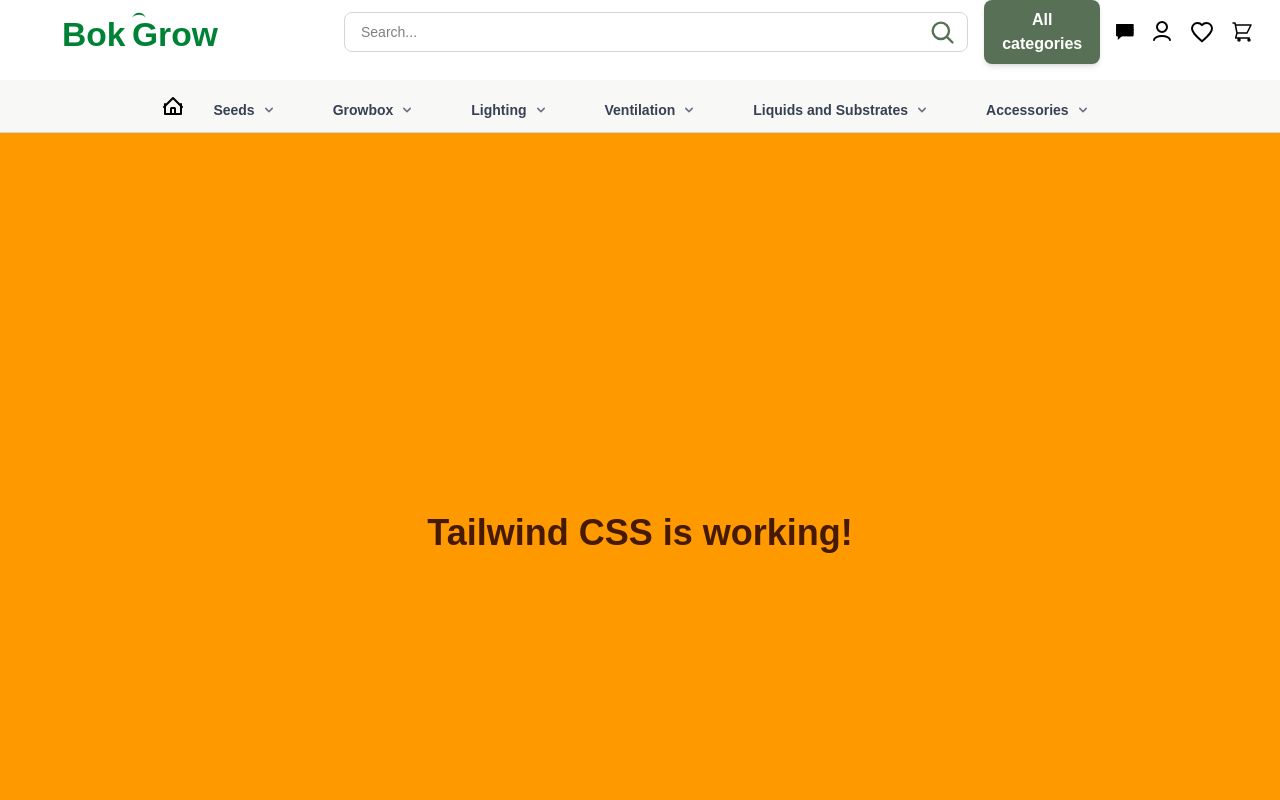
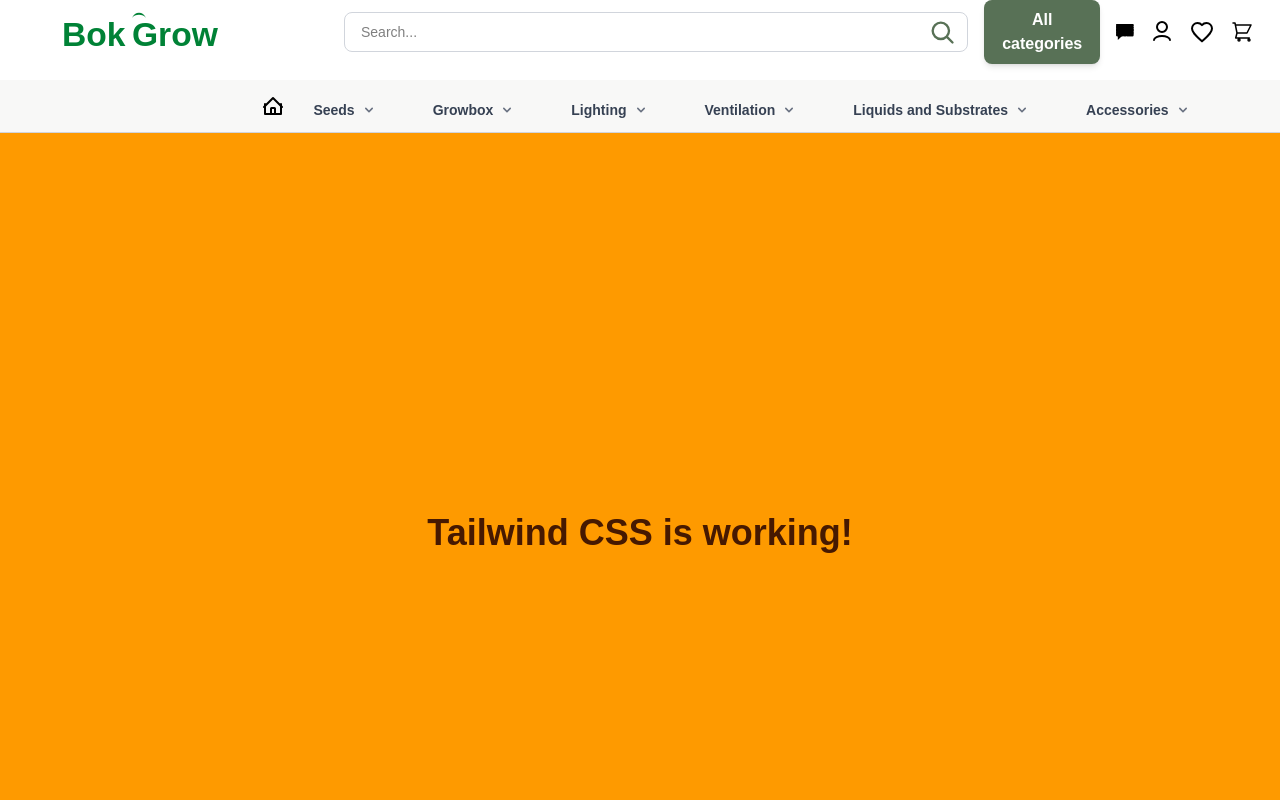
Before and after one commit to milja007/marketShop, a Next.js app: page / in a window 1280 px wide. Shown: the top 800 px of the page. Built offline with nearby package versions, Linux system fonts and the light colour scheme.

Commit message:
pnpm install

```diff
--- a/components/HEADER/LinkNavbar.tsx
+++ b/components/HEADER/LinkNavbar.tsx
@@ -5,8 +5,8 @@ import { MENUDATA } from "@/data(fake)/CATEGORIES";
 import HomeSvg from "./SVGS/HomeSvg";
 const LinkNavbar = () => {
   return (
-    <nav className="bg-alabaster border-b border-gray-300 w-full font-bold mt-4">
-      <ul className="flex justify-center max-w-screen-xl mx-auto relative">
+    <nav className="bg-alabaster border-b border-gray-300 w-full font-bold mt-4 overflow-x-auto overflow-y-hidden">
+      <ul className="flex justify-center max-w-screen-xl mx-auto relative  ">
         <HomeSvg />
         {MENUDATA.map((category) => (
           <li
@@ -30,7 +30,7 @@ const LinkNavbar = () => {
             {category.subcategories && category.subcategories.length > 0 && (
               <ul
                 className={`
-                  absolute left-0 top-full mt-1.5 pt-1
+                  absolute left- top-full mt-1.5 pt-1
                   bg-white border border-gray-300 rounded-b-md shadow-lg
                   opacity-0 invisible group-hover:opacity-100 group-hover:visible /* Still works! */
                   transition-all duration-200 ease-in-out
--- a/components/HEADER/SVGS/HomeSvg.tsx
+++ b/components/HEADER/SVGS/HomeSvg.tsx
@@ -2,7 +2,7 @@ const HomeSvg = () => {
   return (
     <button>
       <svg
-        className="w-6 h-6 text-black hover:text-cactus"
+        className="ml-50 w-6 h-6 text-black hover:text-cactus"
         xmlns="http://www.w3.org/2000/svg"
         fill="none"
         stroke="currentColor"
```
Also changed, not shown: 2 other files (tests, documents, lock files or other folders).
